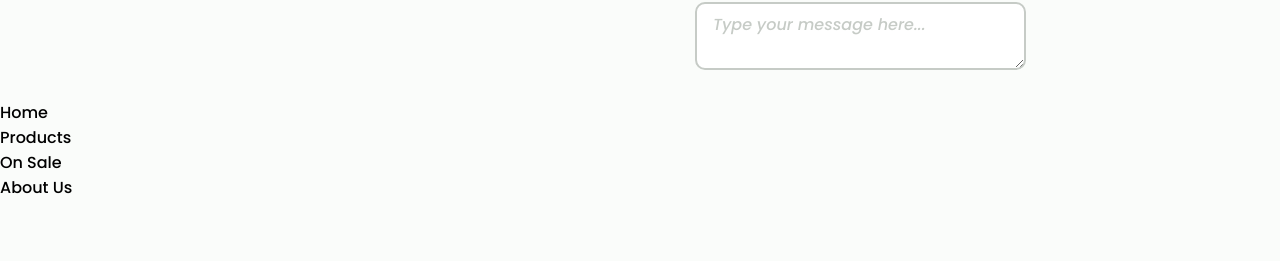
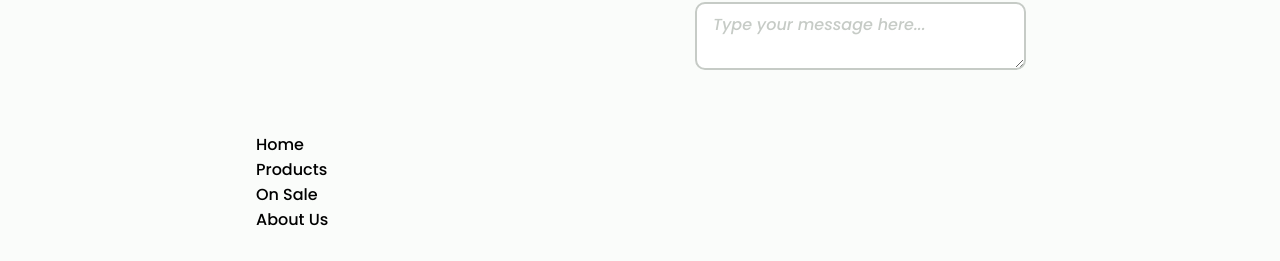
Before and after one commit to omarcarb/luis-ecommerce-site, a React (Create React App) app: page / in a window 1280 px wide. Shown: the part 3373-3634 px from the top of the page. Before the commit the page ends 3573 px from the top, so only its background shows below. Built offline with nearby package versions, Linux system fonts and the light colour scheme; the HTML template or start-up script is replaced by a standard one.

Commit message:
added padding to footer

```diff
--- a/src/styles.css
+++ b/src/styles.css
@@ -54,6 +54,9 @@ header{
     gap: 4rem;
     border-bottom: 1px solid var(--gray-200);
     margin-bottom: -1px;
+}
+footer{
+    padding: 2rem 256px;
 }
 nav{
     width: 35%;
```
